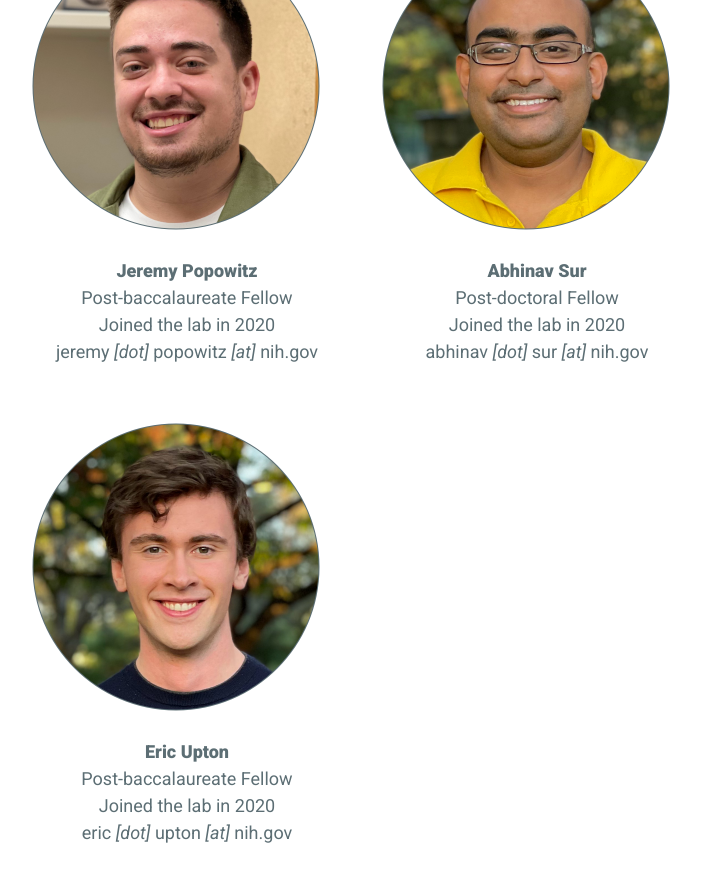
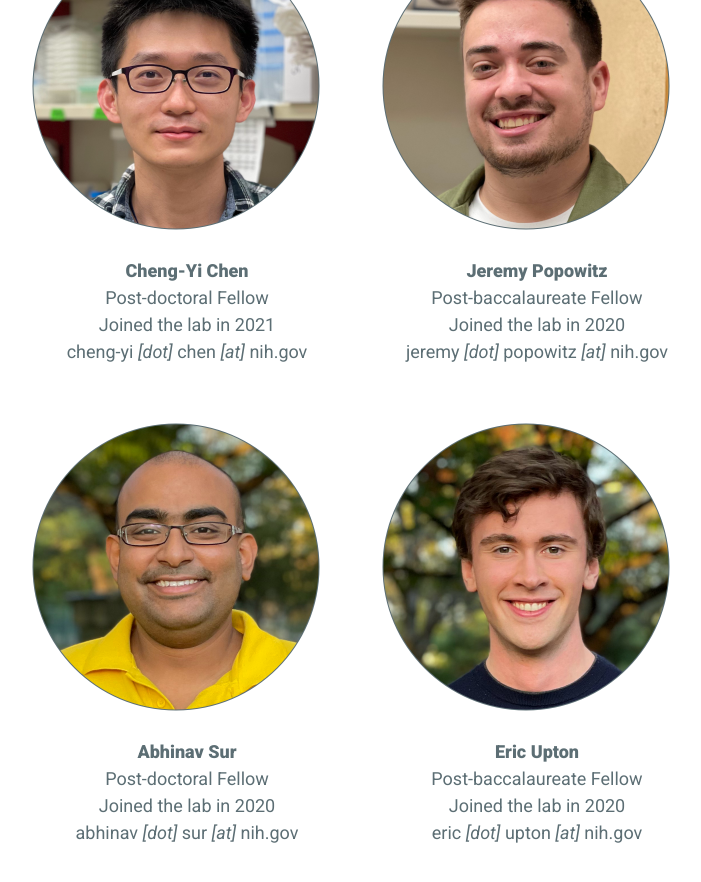
Before and after one commit to farrelllab/farrelllab.github.io, a Jekyll site: the page built from _pages/lab-members.md, in a window 1280 px wide and 900 px high, scrolled down 863 px. Shown: the top 882 px of the window, without its empty margins (278-979 px from the left). Built offline with Jekyll 4.4.1, drawn with Linux system fonts in a browser that asks for light colours.

Commit message:
Cheng Yi joins

```diff
--- a/_pages/lab-members.md
+++ b/_pages/lab-members.md
@@ -29,6 +29,17 @@ permalink: /lab-members/
 </figure>
 
 <figure class="figtwocolleft">
+  <img src="../assets/people/Chen-ChengYi-2021.png" alt="Portrait of Cheng-Yi Chen" width="288" height="288" />
+  <div style="text-align : center">
+  <br />
+  <b>Cheng-Yi Chen</b> <br />
+  Post-doctoral Fellow <br />
+  Joined the lab in 2021 <br />
+  cheng-yi <i>[dot]</i> chen <i>[at]</i> nih.gov <br />
+  </div>
+</figure>
+
+<figure class="figtwocolright">
   <img src="../assets/people/Popowitz-Jeremy-2020.png" alt="Portrait of Jeremy Popowitz" width="288" height="288" />
   <div style="text-align : center">
   <br />
@@ -39,7 +50,7 @@ permalink: /lab-members/
   </div>
 </figure>
 
-<figure class="figtwocolright">
+<figure class="figtwocolleft">
   <img src="../assets/people/Sur-Abhinav-2020.png" alt="Portrait of Abhinav Sur" width="288" height="288" />
   <div style="text-align : center">
   <br />
@@ -50,7 +61,7 @@ permalink: /lab-members/
   </div>
 </figure>
 
-<figure class="figtwocolleft">
+<figure class="figtwocolright">
   <img src="../assets/people/Upton-Eric-2020.png" alt="Portrait of Eric Upton" width="288" height="288" />
   <div style="text-align : center">
   <br />
```
Also changed, not shown: _posts/2021-02-15-chengyi-joins.md (added, +16 -0 lines), assets/people/Chen-ChengYi-2021.png (added).
